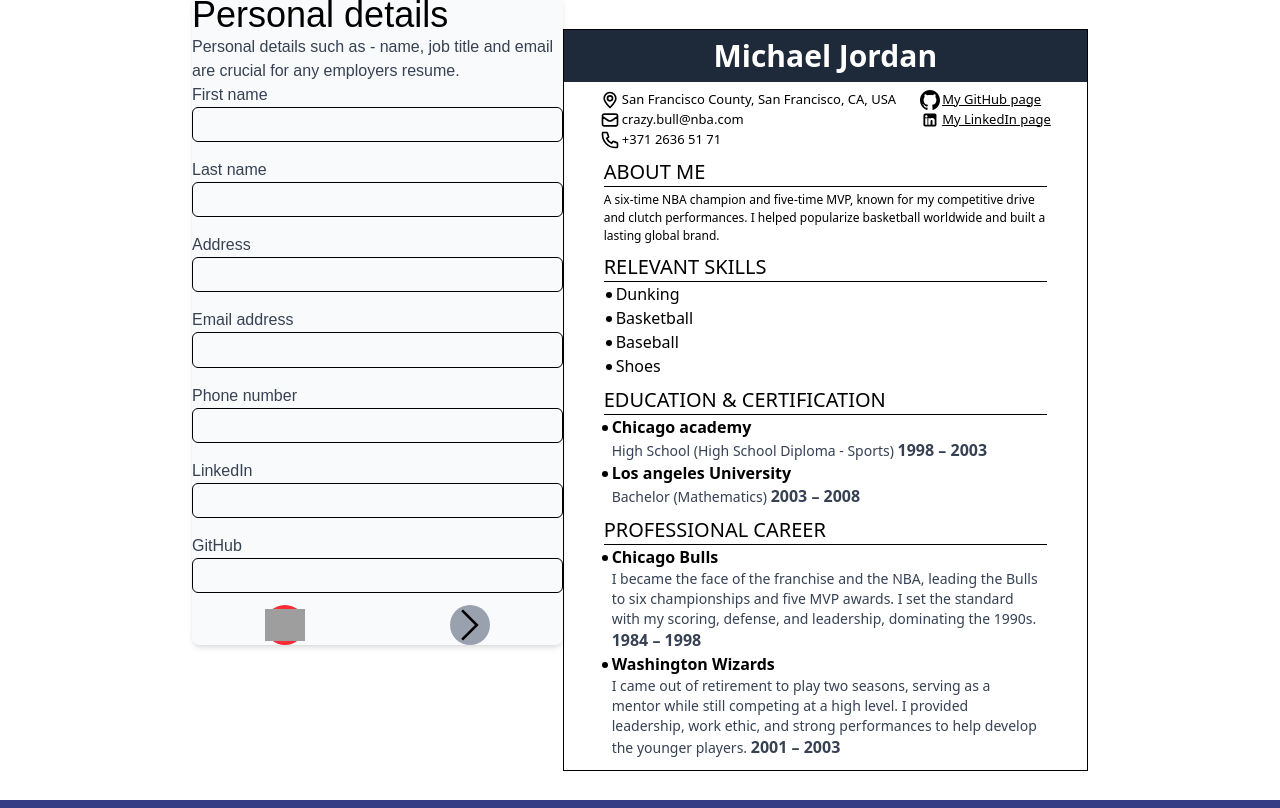
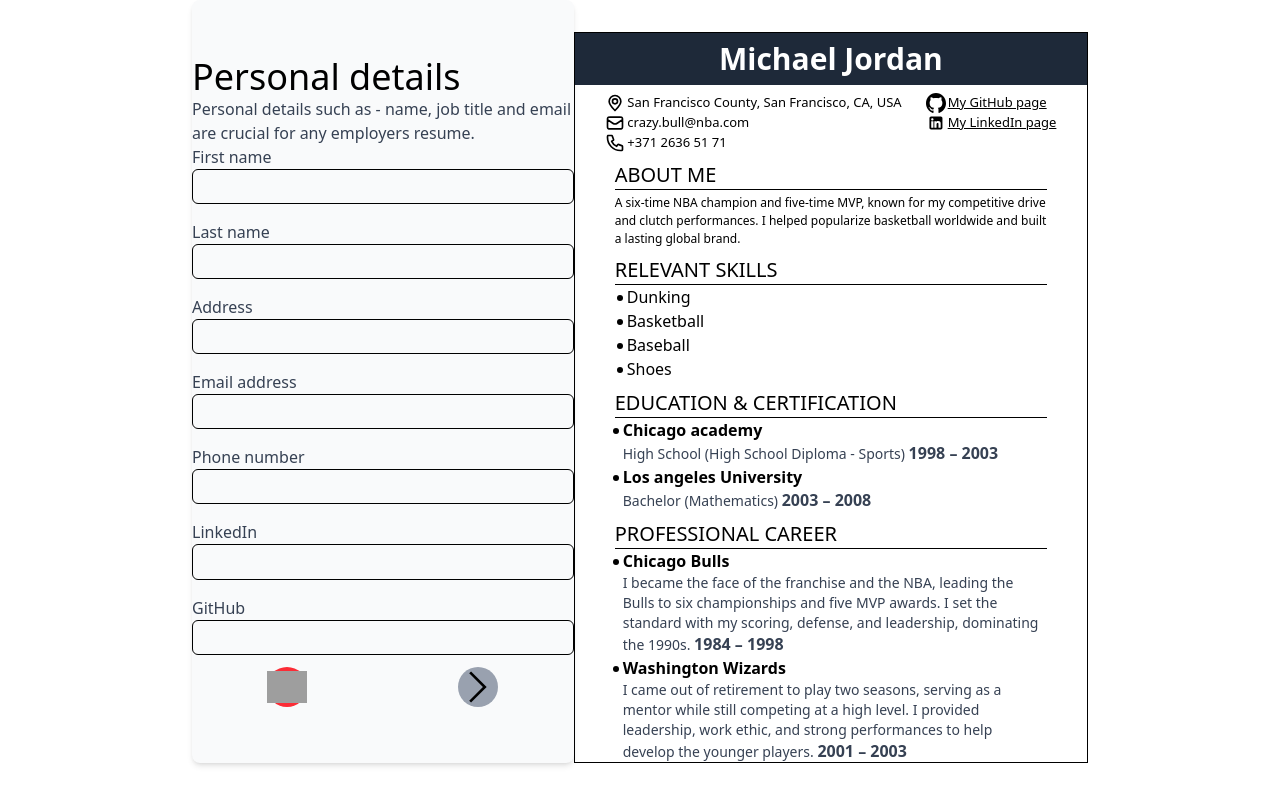
Before and after one commit to thedenisovan/react-cv-project, a React (Vite) app: page / in a window 1280 px wide. Built offline with nearby package versions, Linux system fonts and the light colour scheme; grey boxes are pictures that could not be loaded.

Commit message:
Fix: removed buggy margin from bottom

```diff
--- a/index.html
+++ b/index.html
@@ -2,9 +2,9 @@
 <html lang="en">
   <head>
     <meta charset="UTF-8" />
-    <link rel="icon" type="image/svg+xml" href="/vite.svg" />
+    <link rel="icon" type="image/svg+xml" href="./src/assets/favibocn.svg" />
     <meta name="viewport" content="width=device-width, initial-scale=1.0" />
-    <title>Vite + React</title>
+    <title>CV Builder WebApp</title>
   </head>
   <body>
     <div id="root"></div>
--- a/src/components/App.jsx
+++ b/src/components/App.jsx
@@ -223,11 +223,11 @@
 
   return (
     <div
-      className={`m-auto md:w-[70vw] lg:max-w-[1000px] flex  ${
+      className={`md:w-[70vw] lg:max-w-[1000px] flex  ${
         index > 2 ? 'flex-col' : 'flex-row'
       }`}
     >
-      <div className='flex flex-col justify-center align-center mb-[10rem] bg-gray-50 rounded-lg shadow-md space-y-3'>
+      <div className='flex flex-col justify-center align-center bg-gray-50 rounded-lg shadow-md space-y-3'>
         {returnCorrectPage()}
         <ButtonComponent
           index={index}
--- a/src/components/CvField.jsx
+++ b/src/components/CvField.jsx
@@ -22,7 +22,7 @@
     <div
       className={`${
         index === 3 ? 'block' : 'hidden' // If user is on small device and reaches last page display cv field
-      } font-[Gill Sans] max-w-xl w-full aspect-[210/297] border-1 m-auto lg:block`}
+      } font-[Gill Sans] max-w-xl w-full aspect-[210/297] border-1 m-auto mt-[2rem] lg:block`}
     >
       <CvHeader
         name={name}
--- a/src/components/sections/Career.jsx
+++ b/src/components/sections/Career.jsx
@@ -13,6 +13,7 @@
 }) {
   return (
     <Container>
+      <div>
         <Experience
           title='Education'
           label='Academy'
@@ -71,6 +72,7 @@
             </li>
           ))}
         </ul>
+      </div>
     </Container>
   );
 }
@@ -89,7 +91,7 @@
   storeCareer,
 }) {
   return (
-    <form className='mt-4 p-4 bg-gray-50 rounded-lg shadow-md space-y-3'>
+    <form className='p-4 bg-gray-50 rounded-lg shadow-md space-y-3'>
       <h2 className='text-2xl font-medium mt-2 -mb-1'>{title}</h2>
       <label htmlFor={type}>{label}</label>
       <div>
--- a/src/components/sections/SectionContainer.jsx
+++ b/src/components/sections/SectionContainer.jsx
@@ -1,3 +1,3 @@
 export default function Container({ children }) {
-  return <div className='font-[sans-serif] flex flex-col'>{children}</div>;
+  return <div>{children}</div>;
 }
--- a/src/styles/index.css
+++ b/src/styles/index.css
@@ -2,7 +2,7 @@
 
 html {
   /* 4. Add accessible line-height */
-  height: 100%;
+  height: 101% !important;
   line-height: 1.5;
   /* 5. Improve text rendering */
   -webkit-font-smoothing: antialiased;
@@ -13,10 +13,11 @@
   margin: auto;
   max-width: 1300px;
   /* padding: 40px; */
-  height: 100%;
+  height: 100% !important;
   display: flex;
-  align-items: center;
+  /* align-items: center; */
   justify-content: center;
+  /* overflow: ; */
 }
 
 /* 1. Use a more-intuitive box-sizing model */
```
Also changed, not shown: src/assets/favibocn.svg (added). Lines whose indentation alone changed are shown as unchanged.
